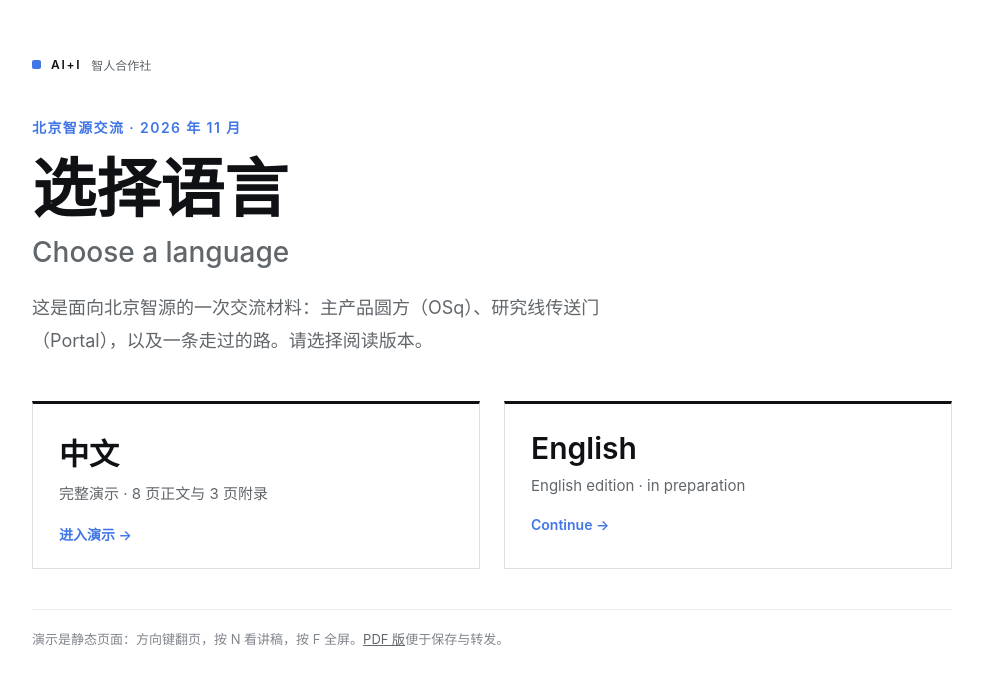
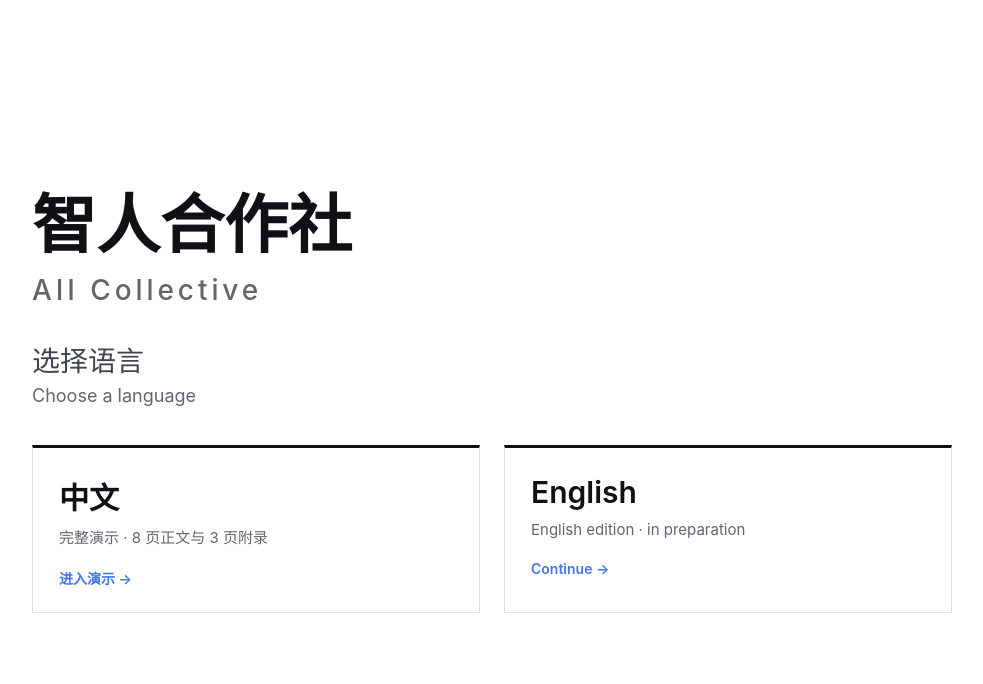
Before and after one commit to aii-collective/aii-collective.github.io, a plain HTML site: page index.html in a window 1280 px wide. Shown: the whole page, without its empty margins (148-1131 px from the left). Drawn offline with Linux system fonts and the light colour scheme.

Commit message:
Simplify the landing page: brand, language choice, no PDF

```diff
--- a/index.html
+++ b/index.html
@@ -3,25 +3,22 @@
 <head>
 <meta charset="utf-8" />
 <meta name="viewport" content="width=device-width, initial-scale=1" />
-<title>AI+I Collective · 智人合作社</title>
-<meta name="description" content="AI+I Collective — enabling human-AI co-creation and problem solving. Briefing for Beijing Academy of AI, November 2026." />
+<title>智人合作社 · AII Collective</title>
+<meta name="description" content="AII Collective — enabling human-AI co-creation and problem solving. Briefing for Beijing Academy of AI, November 2026." />
 <style>
   :root {
     --ink: #0F1115;
     --ink-2: #41464E;
     --ink-3: #61666B;
-    --ink-4: #81858C;
     --canvas: #FFFFFF;
-    --surface: #F7F8FA;
     --line: rgba(0, 0, 0, 0.12);
-    --line-soft: rgba(0, 0, 0, 0.07);
     --blue: #4176E6;
     --blue-soft: #EDF3FE;
     --sans: -apple-system, BlinkMacSystemFont, "Segoe UI", "PingFang SC",
       "Hiragino Sans GB", "Microsoft YaHei", "Noto Sans SC", sans-serif;
   }
   * { box-sizing: border-box; }
-  html, body { margin: 0; padding: 0; min-height: 100%; }
+  html, body { margin: 0; padding: 0; min-height: 100vh; }
   body {
     background: var(--canvas);
     color: var(--ink);
@@ -32,14 +29,11 @@
     padding: 56px 24px;
   }
   main { width: 100%; max-width: 920px; }
-  .brand { display: flex; align-items: center; gap: 10px; font-size: 12px; color: var(--ink-3); }
-  .brand .mark { width: 9px; height: 9px; background: var(--blue); border-radius: 2px; }
-  .brand b { letter-spacing: 0.14em; color: var(--ink); font-weight: 600; }
-  .kicker { margin-top: 44px; font-size: 14px; letter-spacing: 0.1em; color: var(--blue); font-weight: 600; }
-  h1 { margin: 14px 0 0; font-size: 64px; line-height: 1.2; font-weight: 600; letter-spacing: 0; }
-  h1 span { display: block; margin-top: 6px; font-size: 28px; line-height: 1.3; color: var(--ink-3); font-weight: 500; }
-  .lede { margin: 22px 0 0; font-size: 18px; line-height: 1.8; color: var(--ink-3); max-width: 660px; }
-  .choices { display: grid; grid-template-columns: 1fr 1fr; gap: 24px; margin-top: 44px; }
+  h1 { margin: 0; font-size: 64px; line-height: 1.2; font-weight: 600; letter-spacing: 0; }
+  h1 span { display: block; margin-top: 8px; font-size: 28px; line-height: 1.3; color: var(--ink-3); font-weight: 500; letter-spacing: 0.14em; }
+  .sub { margin: 34px 0 0; font-size: 28px; line-height: 1.35; color: var(--ink-2); font-weight: 500; }
+  .sub span { display: block; margin-top: 4px; font-size: 18px; color: var(--ink-3); font-weight: 400; }
+  .choices { display: grid; grid-template-columns: 1fr 1fr; gap: 24px; margin-top: 36px; }
   .choice {
     display: block;
     padding: 26px 26px 24px;
@@ -60,11 +54,11 @@
   .choice .lang { display: block; font-size: 30px; font-weight: 600; letter-spacing: 0; }
   .choice .desc { display: block; margin-top: 8px; font-size: 15px; line-height: 1.6; color: var(--ink-3); }
   .choice .go { display: block; margin-top: 18px; font-size: 14px; color: var(--blue); font-weight: 600; }
-  .note { margin: 40px 0 0; padding-top: 18px; border-top: 1px solid var(--line-soft); font-size: 13px; line-height: 1.7; color: var(--ink-4); }
-  .note a { color: var(--ink-3); }
   @media (max-width: 720px) {
-    h1 { font-size: 40px; }
+    h1 { font-size: 42px; }
     h1 span { font-size: 20px; }
+    .sub { font-size: 22px; margin-top: 26px; }
+    .sub span { font-size: 16px; }
     .choices { grid-template-columns: 1fr; gap: 16px; }
     .choice .lang { font-size: 24px; }
   }
@@ -72,10 +66,8 @@
 </head>
 <body>
 <main>
-  <div class="brand"><span class="mark"></span><b>AI+I</b><span>智人合作社</span></div>
-  <p class="kicker">北京智源交流 · 2026 年 11 月</p>
-  <h1>选择语言<span>Choose a language</span></h1>
-  <p class="lede">这是面向北京智源的一次交流材料：主产品圆方（OSq）、研究线传送门（Portal），以及一条走过的路。请选择阅读版本。</p>
+  <h1>智人合作社<span>AII Collective</span></h1>
+  <p class="sub">选择语言<span>Choose a language</span></p>
 
   <div class="choices">
     <a class="choice" href="briefing/deck-web.html">
@@ -89,8 +81,6 @@
       <span class="go">Continue →</span>
     </a>
   </div>
-
-  <p class="note">演示是静态页面：方向键翻页，按 N 看讲稿，按 F 全屏。<a href="briefing/deck-web.pdf">PDF 版</a>便于保存与转发。</p>
 </main>
 </body>
 </html>
```
Also changed, not shown: briefing/en.html (+1 -1 lines), 2 other files.
